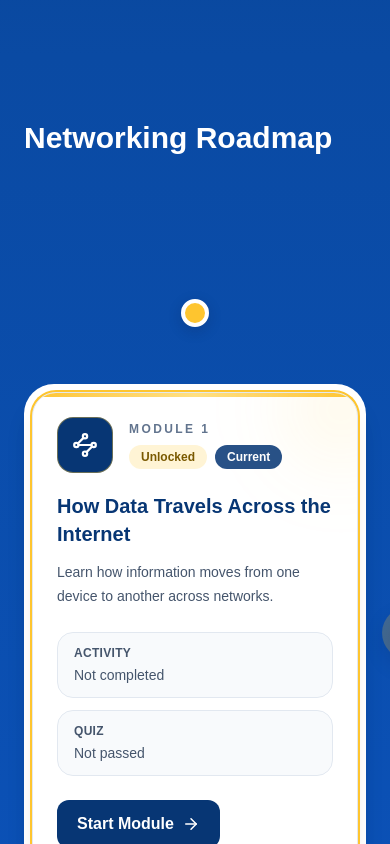
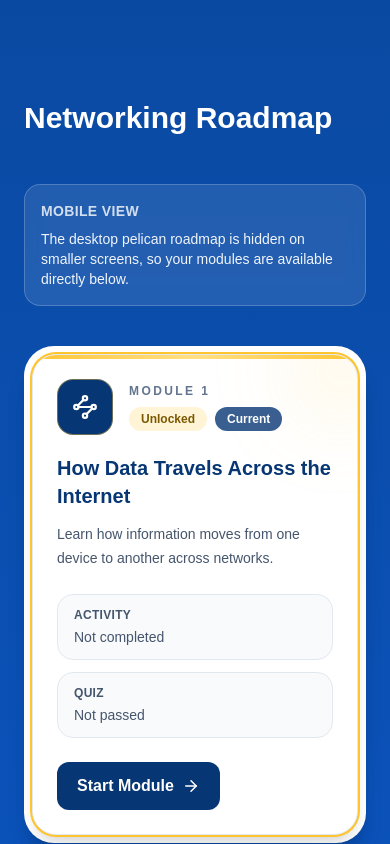
Before and after one commit to siddhant-sapkota10/Networking-Learning-Resource, a React (Vite) app: page / in a window 390 px wide. Shown: the part 1156-2000 px from the top of the page. Built offline with nearby package versions, Linux system fonts and the light colour scheme.

Commit message:
mobile responsiveness

```diff
--- a/src/pages/Home.jsx
+++ b/src/pages/Home.jsx
@@ -19,10 +19,10 @@ const ROAD_PATH_D =
   "M85 130 C130 320, 40 520, 85 800 C130 1080, 40 1360, 85 1640 C130 1860, 40 1960, 85 2010"
 
 const PELICAN_STORAGE_KEY = "roadmap-last-index"
-
 const CHECKPOINT_OFFSET = 42
 const START_GAP = 320
 const FINISH_GAP = 320
+const LG_BREAKPOINT = 1024
 
 function Pelican({ point, isComplete, isIntroAnimating }) {
   if (!point) return null
@@ -60,6 +60,10 @@ export default function Home() {
   const [pelicanPoint, setPelicanPoint] = useState(null)
   const [isIntroAnimating, setIsIntroAnimating] = useState(false)
   const [introReady, setIntroReady] = useState(false)
+  const [isLargeScreen, setIsLargeScreen] = useState(() => {
+    if (typeof window === "undefined") return true
+    return window.innerWidth >= LG_BREAKPOINT
+  })
 
   const roadmapSectionRef = useRef(null)
   const roadmapInnerRef = useRef(null)
@@ -69,6 +73,17 @@ export default function Home() {
   const introTimeoutsRef = useRef([])
   const hasScrolledForHashRef = useRef(false)
   const hasAutoFocusedRef = useRef(false)
+
+  useEffect(() => {
+    const handleResize = () => {
+      setIsLargeScreen(window.innerWidth >= LG_BREAKPOINT)
+    }
+
+    handleResize()
+    window.addEventListener("resize", handleResize)
+
+    return () => window.removeEventListener("resize", handleResize)
+  }, [])
 
   useEffect(() => {
     const load = () => {
@@ -90,6 +105,13 @@ export default function Home() {
       introTimeoutsRef.current.forEach((timeoutId) => clearTimeout(timeoutId))
     }
   }, [])
+
+  useEffect(() => {
+    if (!isLargeScreen) {
+      setIntroReady(true)
+      setIsIntroAnimating(false)
+    }
+  }, [isLargeScreen])
 
   const completedCount = useMemo(
     () => modules.filter((module) => module.completed).length,
@@ -123,8 +145,13 @@ export default function Home() {
   }, [isAllComplete, totalModules, currentModuleIndex])
 
   const shouldRunIntroAnimation = useMemo(() => {
-    return completedCount === 0 && activeCheckpointIndex === 1 && totalModules > 0
-  }, [completedCount, activeCheckpointIndex, totalModules])
+    return (
+      isLargeScreen &&
+      completedCount === 0 &&
+      activeCheckpointIndex === 1 &&
+      totalModules > 0
+    )
+  }, [isLargeScreen, completedCount, activeCheckpointIndex, totalModules])
 
   useEffect(() => {
     if (modules.length === 0) return
@@ -157,7 +184,7 @@ export default function Home() {
       }
     }
 
-    const delay = shouldRunIntroAnimation ? 700 : 1050
+    const delay = shouldRunIntroAnimation ? 700 : 400
     const timeoutId = window.setTimeout(() => {
       scrollToTarget()
       hasScrolledForHashRef.current = true
@@ -179,7 +206,8 @@ export default function Home() {
     if (!targetRow) return
 
     const shouldDelayForMotion =
-      shouldRunIntroAnimation || isIntroAnimating || activeCheckpointIndex > 1
+      isLargeScreen &&
+      (shouldRunIntroAnimation || isIntroAnimating || activeCheckpointIndex > 1)
 
     const delay = shouldDelayForMotion ? 900 : 250
 
@@ -198,9 +226,17 @@ export default function Home() {
     shouldRunIntroAnimation,
     isIntroAnimating,
     activeCheckpointIndex,
+    isLargeScreen,
   ])
 
   useLayoutEffect(() => {
+    if (!isLargeScreen) {
+      setMarkerPoints([])
+      setPelicanPoint(null)
+      setIntroReady(true)
+      return
+    }
+
     let frameId = null
     let resizeObserver = null
 
@@ -357,7 +393,7 @@ export default function Home() {
       window.removeEventListener("resize", scheduleUpdate)
       if (resizeObserver) resizeObserver.disconnect()
     }
-  }, [modules, activeCheckpointIndex, shouldRunIntroAnimation])
+  }, [modules, activeCheckpointIndex, shouldRunIntroAnimation, isLargeScreen])
 
   const startPoint = markerPoints[0]
   const finishPoint = markerPoints[markerPoints.length - 1]
@@ -398,6 +434,8 @@ export default function Home() {
               <p className="mt-1 text-sm text-slate-200">
                 {isAllComplete
                   ? "You finished the full learning resource."
+                  : !isLargeScreen
+                  ? "On mobile, modules are available directly below."
                   : shouldRunIntroAnimation && !introReady
                   ? "The roadmap is opening..."
                   : isIntroAnimating
@@ -445,7 +483,7 @@ export default function Home() {
                 hasScrolledForHashRef.current = false
                 hasAutoFocusedRef.current = false
                 setIsIntroAnimating(false)
-                setIntroReady(false)
+                setIntroReady(!isLargeScreen)
                 setModules(getModuleState(modulesData))
               }}
               className="inline-flex items-center gap-2 rounded-xl border border-white/30 px-5 py-3 text-white transition hover:bg-white/10"
@@ -466,6 +504,18 @@ export default function Home() {
           <h2 className="mb-12 text-3xl font-bold text-white">
             Networking Roadmap
           </h2>
+
+          {!isLargeScreen && (
+            <div className="mb-8 rounded-2xl border border-white/20 bg-white/10 p-4 backdrop-blur-sm">
+              <p className="text-sm font-semibold uppercase tracking-wide text-white/80">
+                Mobile View
+              </p>
+              <p className="mt-2 text-sm text-slate-100">
+                The desktop pelican roadmap is hidden on smaller screens, so your
+                modules are available directly below.
+              </p>
+            </div>
+          )}
 
           <div ref={roadmapInnerRef} className="relative">
             <div
@@ -533,7 +583,7 @@ export default function Home() {
               isIntroAnimating={isIntroAnimating}
             />
 
-            {startPoint && (
+            {startPoint && isLargeScreen && (
               <div
                 className="pointer-events-none absolute z-10 hidden lg:block -translate-x-1/2"
                 style={{
@@ -547,7 +597,7 @@ export default function Home() {
               </div>
             )}
 
-            {finishPoint && (
+            {finishPoint && isLargeScreen && (
               <div
                 className="pointer-events-none absolute z-10 hidden lg:block -translate-x-1/2"
                 style={{
@@ -561,13 +611,16 @@ export default function Home() {
               </div>
             )}
 
-            <div className="space-y-28 pt-[180px] pb-[220px]">
+            <div className="space-y-10 pt-2 pb-8 lg:space-y-28 lg:pt-[180px] lg:pb-[220px]">
               {modules.map((module, index) => {
                 const isLeft = index % 2 === 0
                 const isCurrent = module.unlocked && !module.completed
 
                 const shouldTemporarilyLockFirstCard =
-                  index === 0 && shouldRunIntroAnimation && !introReady
+                  isLargeScreen &&
+                  index === 0 &&
+                  shouldRunIntroAnimation &&
+                  !introReady
 
                 const effectiveUnlocked = shouldTemporarilyLockFirstCard
                   ? false
@@ -581,7 +634,11 @@ export default function Home() {
                       rowRefs.current[index] = el
                     }}
                     className={`roadmap-anchor-target relative flex min-h-[250px] items-center ${
-                      isLeft ? "justify-start" : "justify-end"
+                      isLargeScreen
+                        ? isLeft
+                          ? "justify-start"
+                          : "justify-end"
+                        : "justify-center"
                     }`}
                   >
                     <div className="w-full lg:w-[43%]">
@@ -616,6 +673,5 @@ export default function Home() {
         </div>
       </section>
     </main>
-
   )
 }
```
